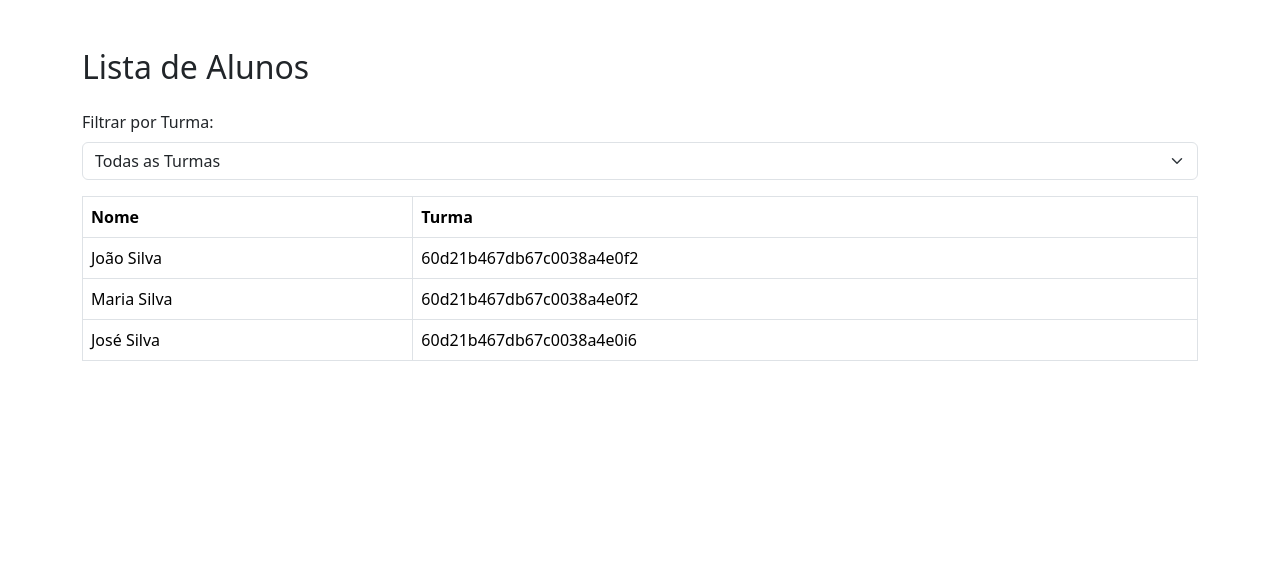
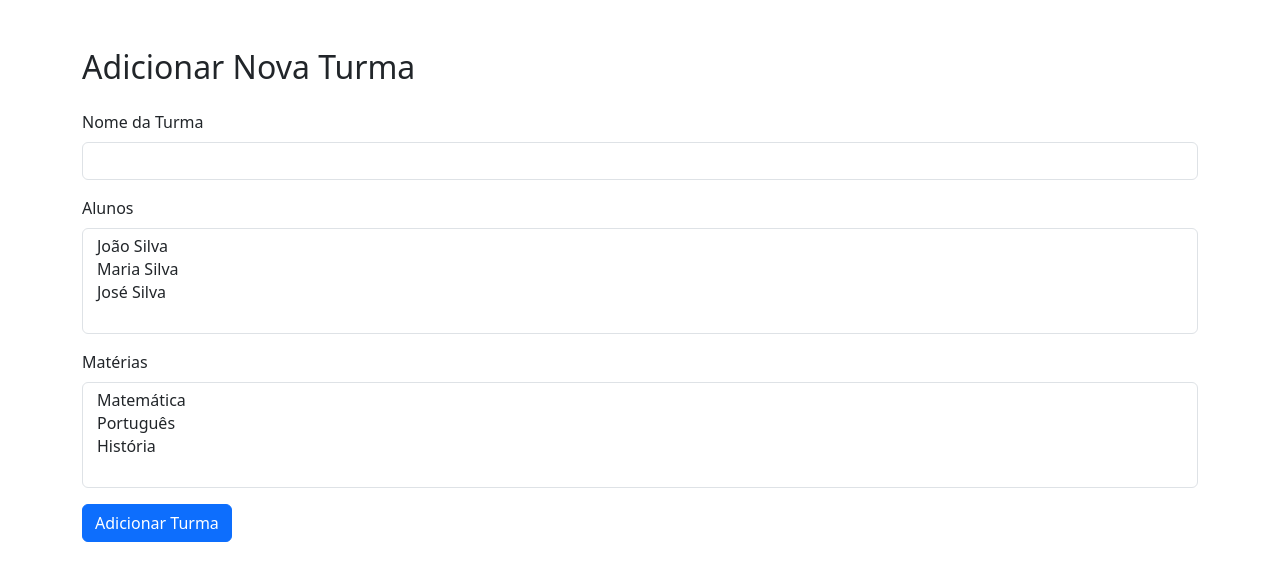
Before and after one commit to claudiney63/sistema-de-notas, a React (Create React App) app in the folder frontend/: page / in a window 1280 px wide. Shown: the top 580 px of the page. Built offline with nearby package versions, Linux system fonts and the light colour scheme.

Commit message:
chore: Update App.js to use Turmas component instead of StudentTable

```diff
--- a/frontend/package.json
+++ b/frontend/package.json
@@ -6,6 +6,7 @@
     "@testing-library/jest-dom": "^5.17.0",
     "@testing-library/react": "^13.4.0",
     "@testing-library/user-event": "^13.5.0",
+    "bootstrap": "^5.3.3",
     "react": "^18.3.1",
     "react-dom": "^18.3.1",
     "react-scripts": "5.0.1",
--- a/frontend/src/App.js
+++ b/frontend/src/App.js
@@ -1,10 +1,11 @@
 import React from 'react'
 import Home from './components/Home';
 import StudentTable from './components/Aluno';
+import Turmas from './components/Turmas';
 
 function App() {
   return (
-    <StudentTable />
+    <Turmas />
   );
 }
 
--- a/frontend/src/components/Aluno.jsx
+++ b/frontend/src/components/Aluno.jsx
@@ -1,6 +1,5 @@
 import React, { useState, useEffect } from "react";
 // import axios from "axios";
-import "bootstrap/dist/css/bootstrap.min.css";
 import alunos from "../data/alunos.json";
 
 const StudentTable = () => {
--- /dev/null
+++ b/frontend/src/components/Turmas.jsx
@@ -0,0 +1,102 @@
+import React, { useState } from 'react';
+
+const alunosJson = require('../data/alunos.json');
+const materiasJson = require('../data/materias.json');
+const turmasJson = require('../data/turmas.json');
+
+const Turmas = () => {
+  const [nome, setNome] = useState('');
+  const [alunos, setAlunos] = useState(alunosJson);
+  const [materias, setMaterias] = useState(materiasJson);
+  const [selectedAlunos, setSelectedAlunos] = useState([]);
+  const [selectedMaterias, setSelectedMaterias] = useState([]);
+
+  const handleSubmit = (event) => {
+    event.preventDefault();
+
+    const novaTurma = {
+      nome,
+      alunos: selectedAlunos,
+      materias: selectedMaterias
+    };
+
+    console.log('Nova turma:', novaTurma);
+    setSelectedAlunos([])
+    setSelectedMaterias([])
+
+    // axios.post('https://api.example.com/turmas', novaTurma)
+    //   .then(response => {
+    //     console.log('Turma adicionada com sucesso:', response.data);
+    //     // Resetar o formulário
+    //     setNome('');
+    //     setSelectedAlunos([]);
+    //     setSelectedMaterias([]);
+    //   })
+    //   .catch(error => {
+    //     console.error('Erro ao adicionar turma:', error);
+    //   });
+  };
+
+  const handleAlunosChange = (event) => {
+    const options = event.target.options;
+    const selectedValues = [];
+    for (let i = 0; i < options.length; i++) {
+      if (options[i].selected) {
+        selectedValues.push(options[i].value);
+      }
+    }
+    setSelectedAlunos(selectedValues);
+  };
+
+  return (
+    <div className="container mt-5">
+      <h2 className="mb-4">Adicionar Nova Turma</h2>
+      <form onSubmit={handleSubmit}>
+        <div className="mb-3">
+          <label htmlFor="nome" className="form-label">Nome da Turma</label>
+          <input
+            type="text"
+            className="form-control"
+            id="nome"
+            value={nome}
+            onChange={(e) => setNome(e.target.value)}
+            required
+          />
+        </div>
+        <div className="mb-3">
+          <label htmlFor="alunos" className="form-label">Alunos</label>
+          <select
+            multiple
+            className="form-control"
+            id="alunos"
+            value={selectedAlunos}
+            onChange={handleAlunosChange}
+            required
+          >
+            {alunos.map(aluno => (
+              <option key={aluno._id} value={aluno._id}>{aluno.nome}</option>
+            ))}
+          </select>
+        </div>
+        <div className="mb-3">
+          <label htmlFor="materias" className="form-label">Matérias</label>
+          <select
+            multiple
+            className="form-control"
+            id="materias"
+            value={selectedMaterias}
+            onChange={(e) => setSelectedMaterias([...e.target.selectedOptions].map(option => option.value))}
+            required
+          >
+            {materias.map(materia => (
+              <option key={materia._id} value={materia._id}>{materia.nome}</option>
+            ))}
+          </select>
+        </div>
+        <button type="submit" className="btn btn-primary">Adicionar Turma</button>
+      </form>
+    </div>
+  );
+};
+
+export default Turmas;
--- a/frontend/src/data/alunos.json
+++ b/frontend/src/data/alunos.json
@@ -1,5 +1,6 @@
 [
   {
+    "_id": "60d21b467db67c0038a4e0f1",
     "nome": "João Silva",
     "turma": "60d21b467db67c0038a4e0f2",
     "notas": [
@@ -16,6 +17,7 @@
     ]
   },
     {
+        "_id": "60d21b467db67c0038a4e0f2",
         "nome": "Maria Silva",
         "turma": "60d21b467db67c0038a4e0f2",
         "notas": [
@@ -32,6 +34,7 @@
         ]
     },
     {
+        "_id": "60d21b467db67c0038a4e0f3",
         "nome": "José Silva",
         "turma": "60d21b467db67c0038a4e0i6",
         "notas": [
--- /dev/null
+++ b/frontend/src/data/materias.json
@@ -0,0 +1,17 @@
+[
+    {
+        "nome": "Matemática",
+        "descricao": "Matéria de Matemática",
+        "professor": "60c72b2f9b1d4b1234c5d345"
+    },
+    {
+        "nome": "Português",
+        "descricao": "Matéria de Português",
+        "professor": "60c72b2f9b1d4b1234c5d345"
+    },
+    {
+        "nome": "História",
+        "descricao": "Matéria de História",
+        "professor": "60c72b2f9b1d4b1234c5d345"
+    }
+]
--- /dev/null
+++ b/frontend/src/data/turmas.json
@@ -0,0 +1,22 @@
+[
+    {
+        "nome": "Turma A",
+        "alunos": ["60c72b2f9b1d4b1234c5d123", "60c72b2f9b1d4b1234c5d456"],
+        "materias": ["60c72b2f9b1d4b1234c5d234", "60c72b2f9b1d4b1234c5d567"]
+    },
+    {
+        "nome": "Turma B",
+        "alunos": ["60c72b2f9b1d4b1234c5d789", "60c72b2f9b1d4b1234c5d012"],
+        "materias": ["60c72b2f9b1d4b1234c5d345", "60c72b2f9b1d4b1234c5d678"]
+    },
+    {
+        "nome": "Turma C",
+        "alunos": ["60c72b2f9b1d4b1234c5d901", "60c72b2f9b1d4b1234c5d234"],
+        "materias": ["60c72b2f9b1d4b1234c5d456", "60c72b2f9b1d4b1234c5d789"]
+    },
+    {
+        "nome": "Turma D",
+        "alunos": ["60c72b2f9b1d4b1234c5d567", "60c72b2f9b1d4b1234c5d890"],
+        "materias": ["60c72b2f9b1d4b1234c5d012", "60c72b2f9b1d4b1234c5d345"]
+    }
+]
```
Also changed, not shown: 1 other file (tests, documents, lock files or other folders).
